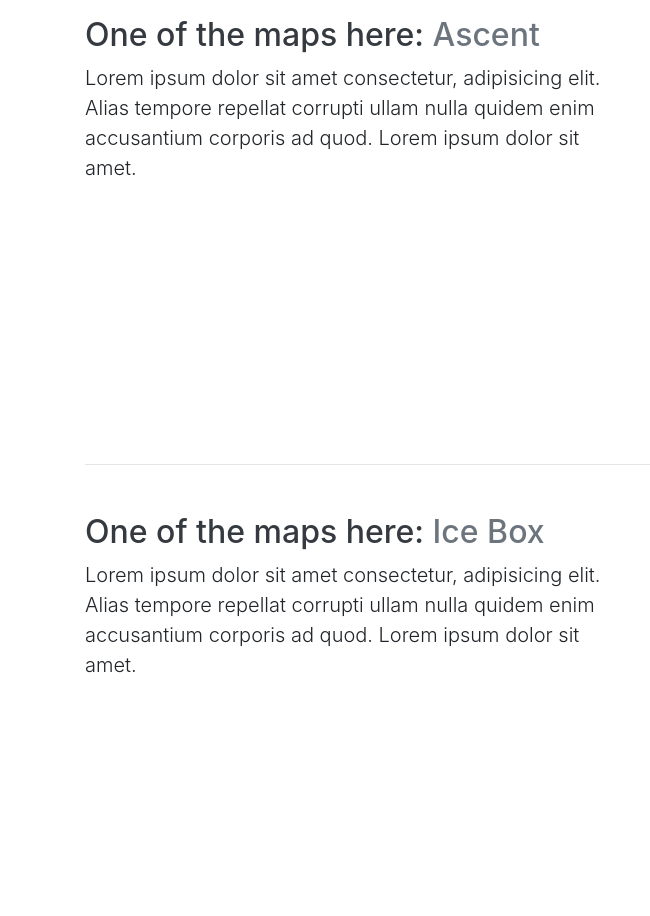
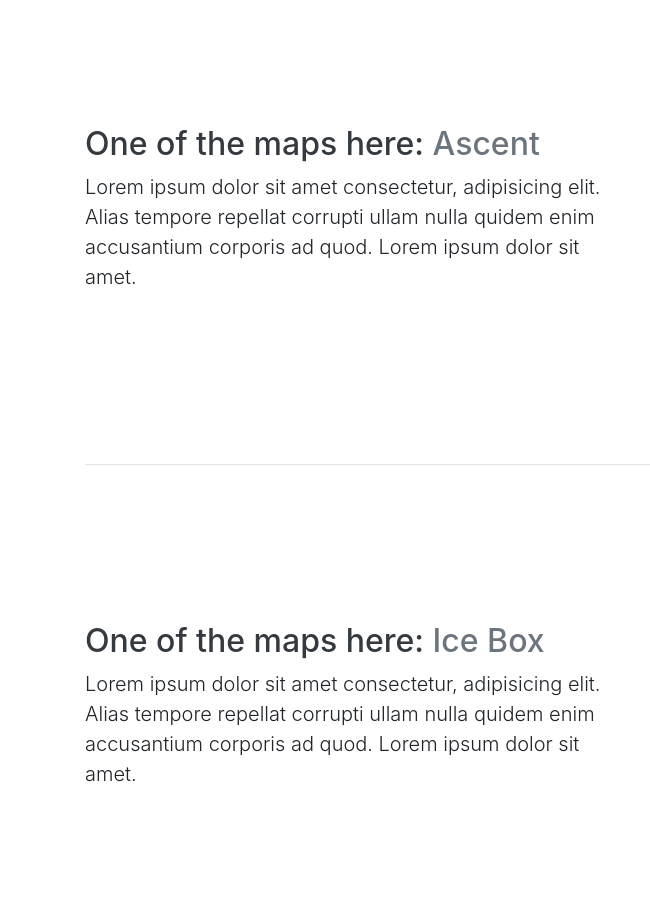
Before and after one commit to penous/Grid-Away, a plain HTML site: page carousel.html in a window 1280 px wide. Shown: the part 1080-1996 px from the top of the page, 0-650 px from the left. Drawn offline with nearby package versions, Linux system fonts and the light colour scheme; grey boxes are pictures that could not be loaded.

Commit message:
last fixes

```diff
--- a/carousel.html
+++ b/carousel.html
@@ -223,7 +223,7 @@
       <hr />
 
       <div class="row my-5">
-        <div class="col">
+        <div class="col align-self-center">
           <h2 class="text-dark">
             One of the maps here: <span class="text-muted">Split</span>
           </h2>
@@ -246,7 +246,7 @@
       <hr />
 
       <div class="row my-5">
-        <div class="col">
+        <div class="col align-self-center">
           <h2 class="text-dark">
             One of the maps here: <span class="text-muted">Ascent</span>
           </h2>
@@ -269,7 +269,7 @@
       <hr />
 
       <div class="row my-5">
-        <div class="col">
+        <div class="col align-self-center">
           <h2 class="text-dark">
             One of the maps here: <span class="text-muted">Ice Box</span>
           </h2>
```
